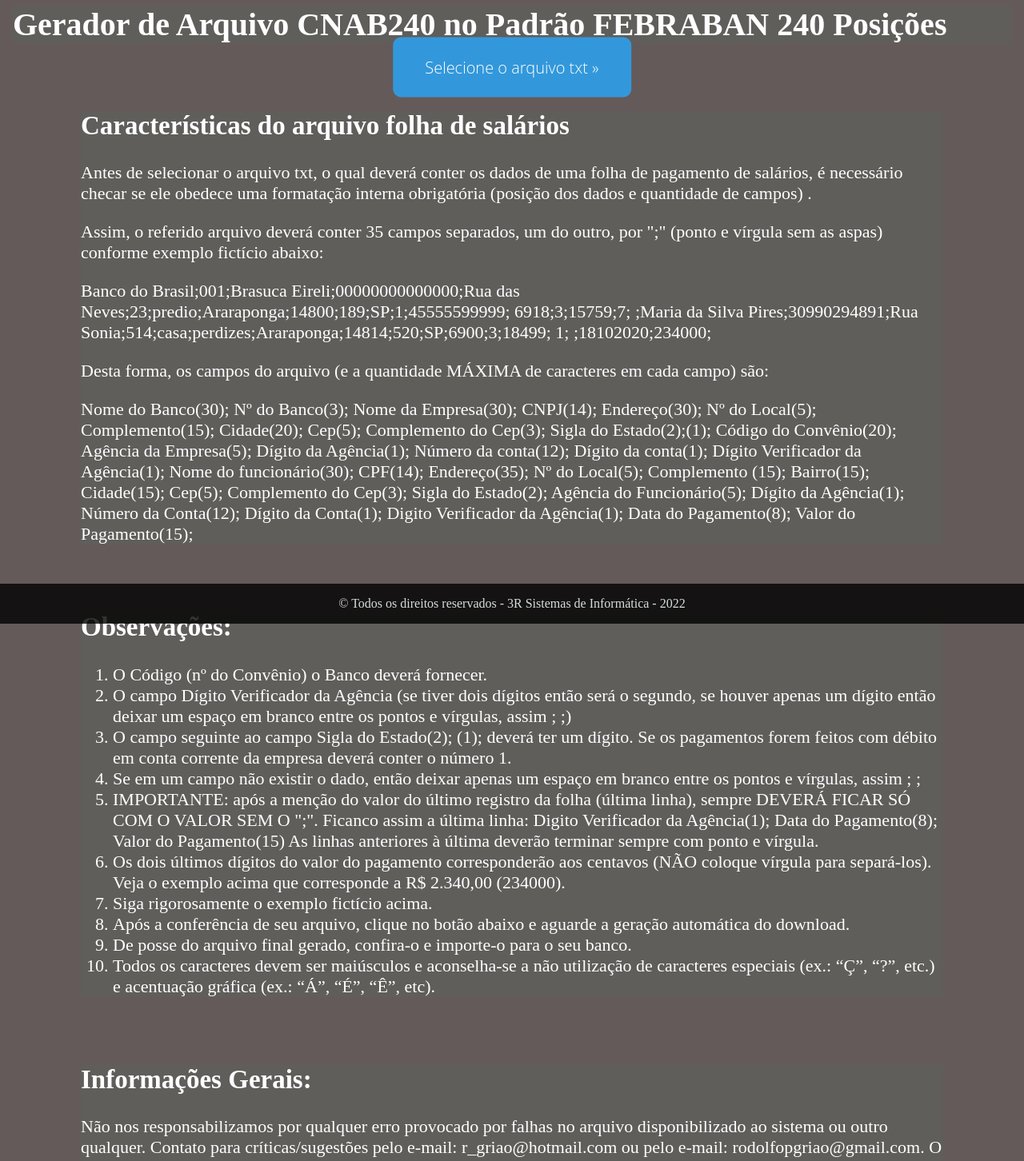
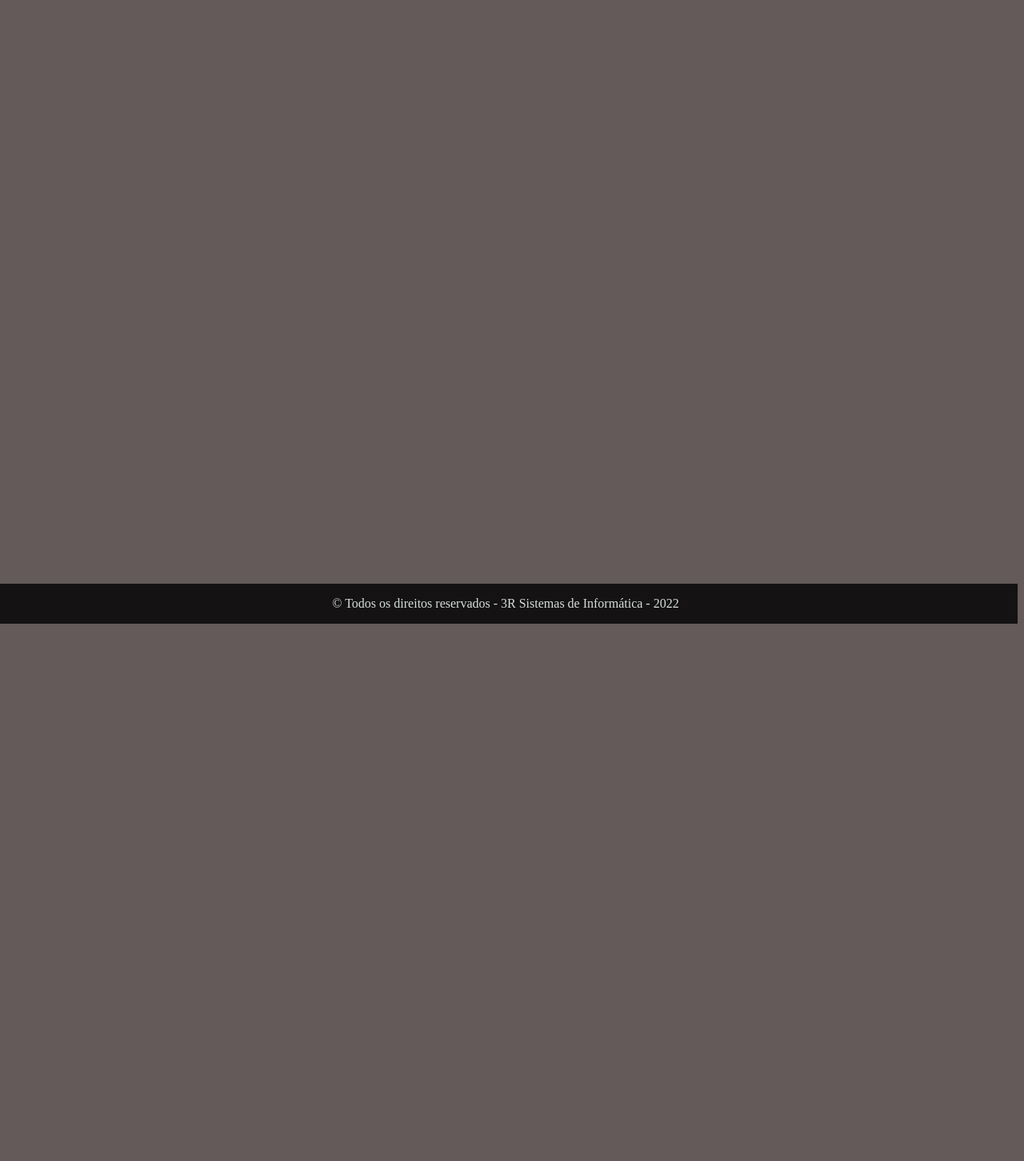
Before and after one commit to rgriao/projetoFolhaFE, a React (Create React App) app: page / in a window 1280 px wide. Shown: the part 20-1472 px from the top of the page at 80% size. After the commit the page ends 800 px from the top, so only its background shows below. Built offline with nearby package versions, Linux system fonts and the light colour scheme.

Commit message:
deixei so footer

```diff
--- a/src/index.jsx
+++ b/src/index.jsx
@@ -5,75 +5,11 @@ import ReceberFolha from "./components/ComponentePrincipal";
 function AppCNAB240 () {
 
 return (
-<body>
-    <div id="centralizar">
-    <label htmlFor='selecao-arquivo'>Selecione o arquivo txt &#187;</label>
-    <input id='selecao-arquivo' type='file' onChange={(e) => ReceberFolha(e)} />
-  </div>
-  <div id="texto-titulo">
-      <h1>Gerador de Arquivo CNAB240 no Padrão FEBRABAN 240 Posições</h1>
-    </div>
-    <div id="texto">
-      <h2>Características do arquivo folha de salários</h2>
-      <p>
-        Antes de selecionar o arquivo txt, o qual deverá conter os dados de uma folha de pagamento de salários,
-        é necessário checar se ele obedece uma formatação interna obrigatória (posição dos dados e quantidade de campos) .
-      </p>
-      <p>
-        Assim, o referido arquivo deverá conter 35 campos separados, um do outro, por ";" (ponto e vírgula sem as aspas)
-        conforme exemplo fictício abaixo:
-      </p>
-      <p>
-        Banco do Brasil;001;Brasuca Eireli;00000000000000;Rua das Neves;23;predio;Araraponga;14800;189;SP;1;45555599999;
-        6918;3;15759;7; ;Maria da Silva Pires;30990294891;Rua Sonia;514;casa;perdizes;Araraponga;14814;520;SP;6900;3;18499;
-        1; ;18102020;234000;
-      </p>
-      <p>
-        Desta forma, os campos do arquivo (e a quantidade MÁXIMA de caracteres em cada campo) são:
-      </p>
-      <p>
-        Nome do Banco(30); Nº do Banco(3); Nome da Empresa(30); CNPJ(14); Endereço(30); Nº do Local(5);
-        Complemento(15); Cidade(20); Cep(5); Complemento do Cep(3); Sigla do Estado(2);(1);
-        Código do Convênio(20); Agência da Empresa(5); Dígito da Agência(1); Número da conta(12);
-        Dígito da conta(1); Dígito Verificador da Agência(1); Nome do funcionário(30); CPF(14);
-        Endereço(35); Nº do Local(5); Complemento (15); Bairro(15); Cidade(15); Cep(5); Complemento do Cep(3);
-        Sigla do Estado(2); Agência do Funcionário(5); Dígito da Agência(1); Número da Conta(12); Dígito da Conta(1);
-        Digito Verificador da Agência(1); Data do Pagamento(8); Valor do Pagamento(15);
-      </p>
-    </div>
-    <div id="obs">
-      <h2>Observações:</h2>
-      <ol>
-        <li>O Código (nº do Convênio) o Banco deverá fornecer.</li>
-        <li>O campo Dígito Verificador da Agência (se tiver dois dígitos então será o segundo,
-          se houver apenas um dígito então deixar um espaço em branco entre os pontos e vírgulas, assim ; ;)</li>
-        <li>O campo seguinte ao campo Sigla do Estado(2); (1); deverá ter um dígito. Se os pagamentos
-          forem feitos com débito em conta corrente da empresa deverá conter o número 1.</li>
-        <li>Se em um campo não existir o dado, então deixar apenas um espaço em branco entre os pontos e vírgulas, assim ; ;</li>
-        <li>IMPORTANTE: após a menção do valor do último registro da folha (última linha), sempre
-          DEVERÁ FICAR SÓ COM O VALOR SEM O ";". Ficanco assim a última linha: Digito Verificador da Agência(1);
-          Data do Pagamento(8); Valor do Pagamento(15) As linhas anteriores à última deverão terminar sempre com ponto e vírgula.</li>
-        <li>Os dois últimos dígitos do valor do pagamento corresponderão aos centavos (NÃO coloque vírgula para separá-los). Veja o exemplo acima
-          que corresponde a R$ 2.340,00 (234000).</li>
-        <li>Siga rigorosamente o exemplo fictício acima.</li>
-        <li>Após a conferência de seu arquivo, clique no botão abaixo e aguarde a geração automática do download.</li>
-        <li>De posse do arquivo final gerado, confira-o e importe-o para o seu banco.</li>
-        <li>Todos os caracteres devem ser maiúsculos e aconselha-se a não utilização de caracteres especiais (ex.:
-          “Ç”, “?”, etc.) e acentuação gráfica (ex.: “Á”, “É”, “Ê”, etc).</li>
-      </ol>
-    </div>
-    <div id="info">
-      <h2>Informações Gerais:</h2>
-      <p>
-        Não nos responsabilizamos por qualquer erro provocado por falhas no arquivo disponibilizado ao sistema ou outro qualquer.
-        Contato para críticas/sugestões pelo e-mail: r_griao@hotmail.com ou pelo e-mail: rodolfopgriao@gmail.com.
-        O uso deste sistema será gratuito por prazo indeterminado, podendo ser alterada esta política a qualquer tempo e sem prévio aviso!
-      </p>
-    </div>
+
     <footer className="rodape">
       &copy; Todos os direitos reservados - 3R Sistemas de Informática - 2022
     </footer>
-</body>
+
     )
 }
 ReactDOM.render(
```
